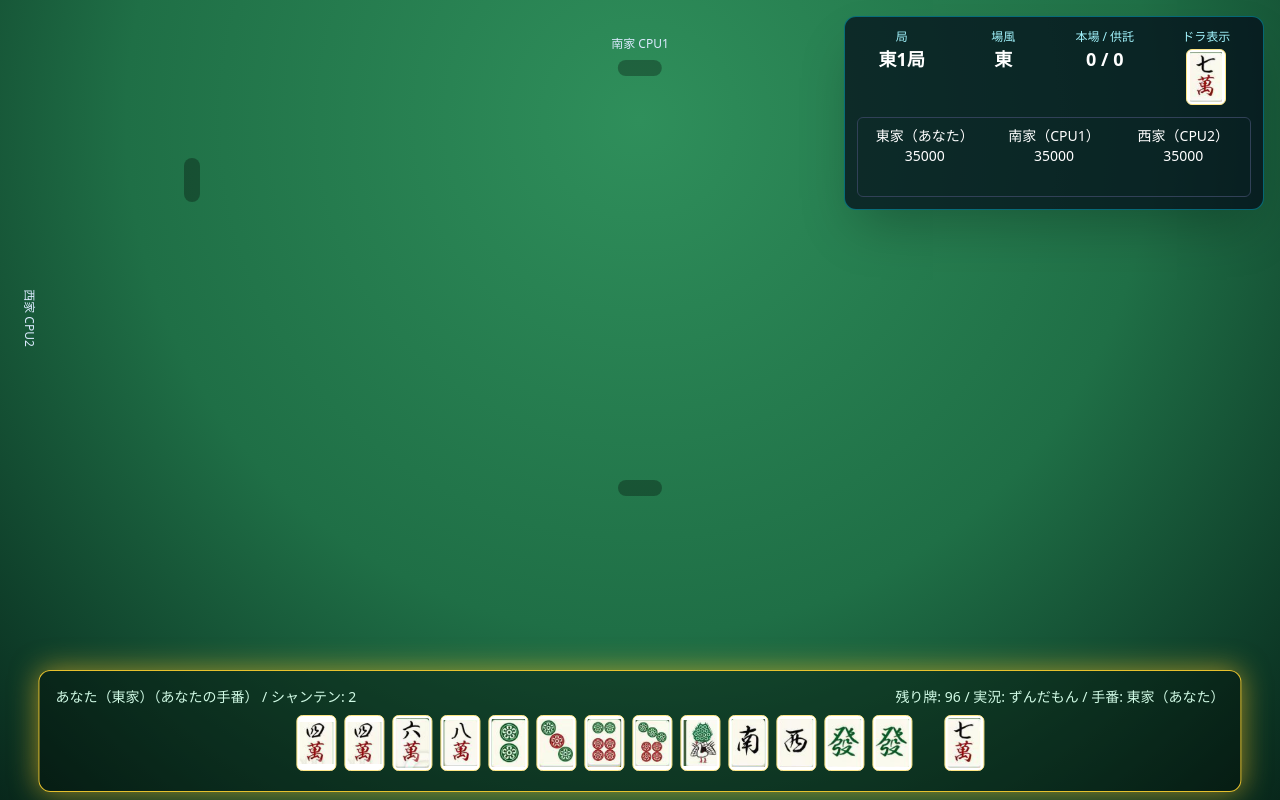
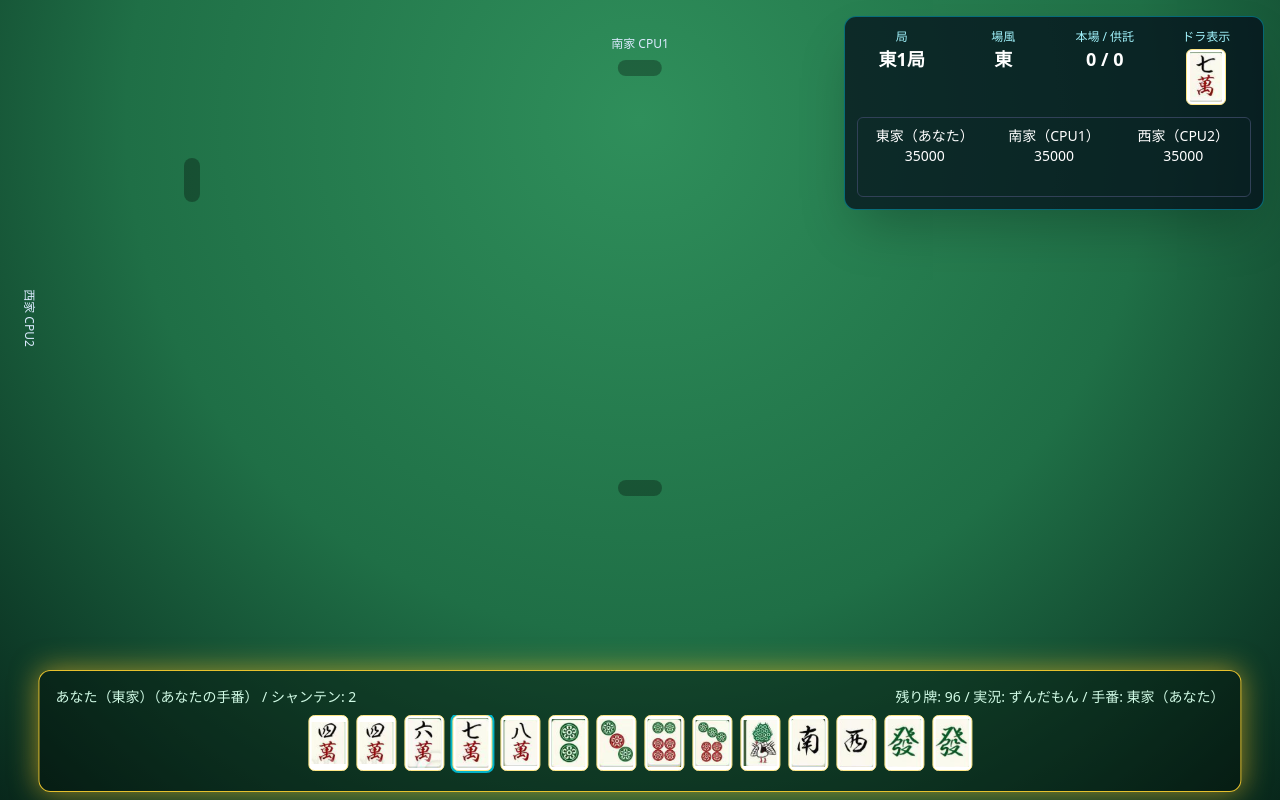
Before and after one commit to mikanorm39/Jansou-app, a Next.js app: page /game in a window 1280 px wide. Built offline with nearby package versions, Linux system fonts and the light colour scheme.

Commit message:
fix:jyunban

```diff
--- a/src/app/game/page.tsx
+++ b/src/app/game/page.tsx
@@ -876,6 +876,26 @@ export default function GamePage() {
     (state.prompt?.chiOptions.length ?? 0) > 0,
   );
   const isWinPromptVisible = Boolean(canTsumo || state.prompt?.canRon);
+  const displayHandTiles = useMemo(() => {
+    const handIndexesByTile = new Map<TileType, number[]>();
+    for (let i = 0; i < me.hand.length; i += 1) {
+      const tile = me.hand[i];
+      const queue = handIndexesByTile.get(tile) ?? [];
+      queue.push(i);
+      handIndexesByTile.set(tile, queue);
+    }
+
+    const sortedTiles = sortTiles(me.drawnTile ? [...me.hand, me.drawnTile] : [...me.hand]);
+    return sortedTiles.map((tile, order) => {
+      const queue = handIndexesByTile.get(tile) ?? [];
+      if (queue.length > 0) {
+        const handIndex = queue.shift() as number;
+        handIndexesByTile.set(tile, queue);
+        return { key: `h-${handIndex}-${tile}-${order}`, tile, index: handIndex, fromDrawn: false };
+      }
+      return { key: `d-${tile}-${order}`, tile, index: -1, fromDrawn: true };
+    });
+  }, [me.hand, me.drawnTile]);
 
   useEffect(() => {
     if (isCallPromptVisible && !callPromptVisibleRef.current) {
@@ -1283,16 +1303,11 @@ export default function GamePage() {
           )}
 
           <div className="flex items-end justify-center gap-2 overflow-x-auto pb-1">
-            {me.hand.map((tile, index) => (
-              <button key={`${tile}-${index}`} type="button" onClick={() => void discardByUser(index)} className="transition hover:-translate-y-1">
-                <Tile tile={tile} />
+            {displayHandTiles.map((entry) => (
+              <button key={entry.key} type="button" onClick={() => void discardByUser(entry.index, entry.fromDrawn)} className="transition hover:-translate-y-1">
+                <Tile tile={entry.tile} className={entry.fromDrawn ? "ring-2 ring-cyan-400/80" : undefined} />
               </button>
             ))}
-            {me.drawnTile && (
-              <button type="button" onClick={() => void discardByUser(-1, true)} className="ml-6 transition hover:-translate-y-1">
-                <Tile tile={me.drawnTile} />
-              </button>
-            )}
 
             {me.calledMelds.map((meld, i) => (
               <div key={`meld-${i}`} className="ml-2 flex gap-1 rounded-md border-2 border-amber-300/90 bg-black/30 py-2 pl-2 pr-4 shadow-[0_0_10px_rgba(252,211,77,0.35)]">
```
